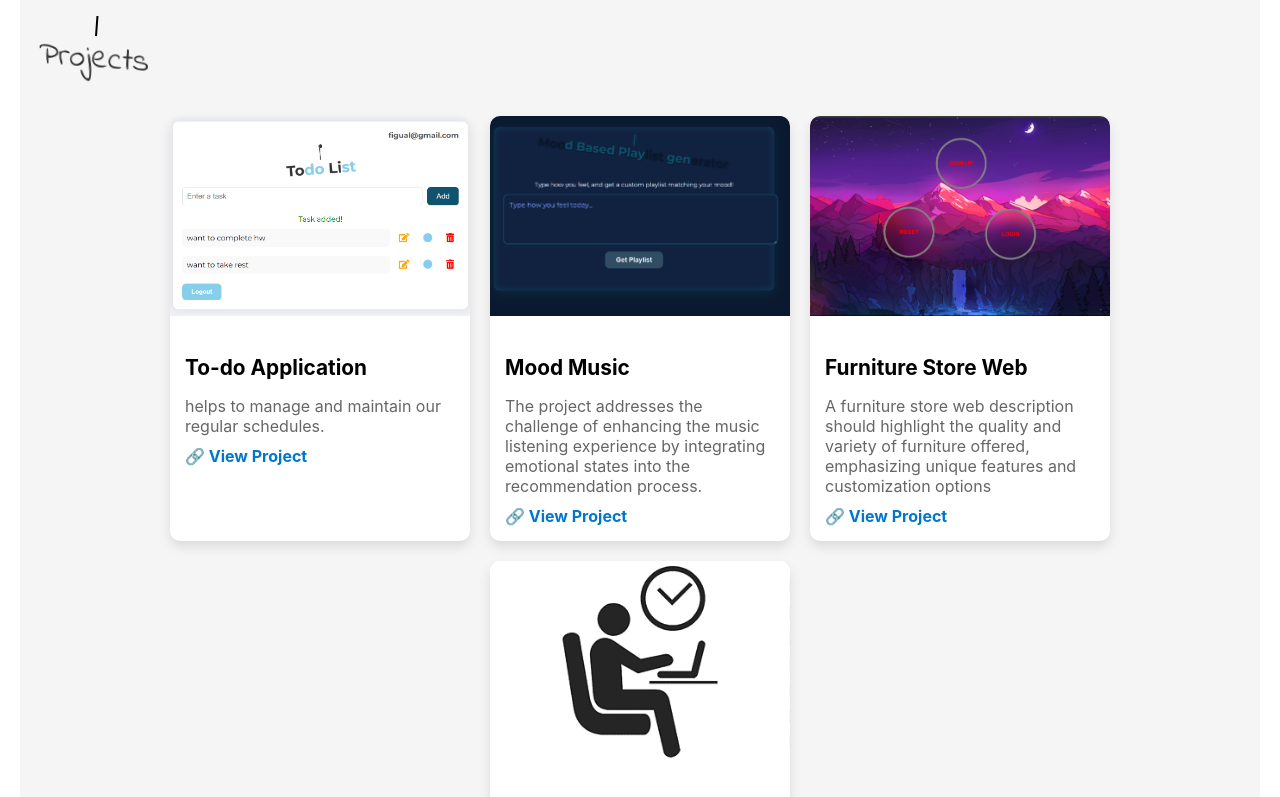
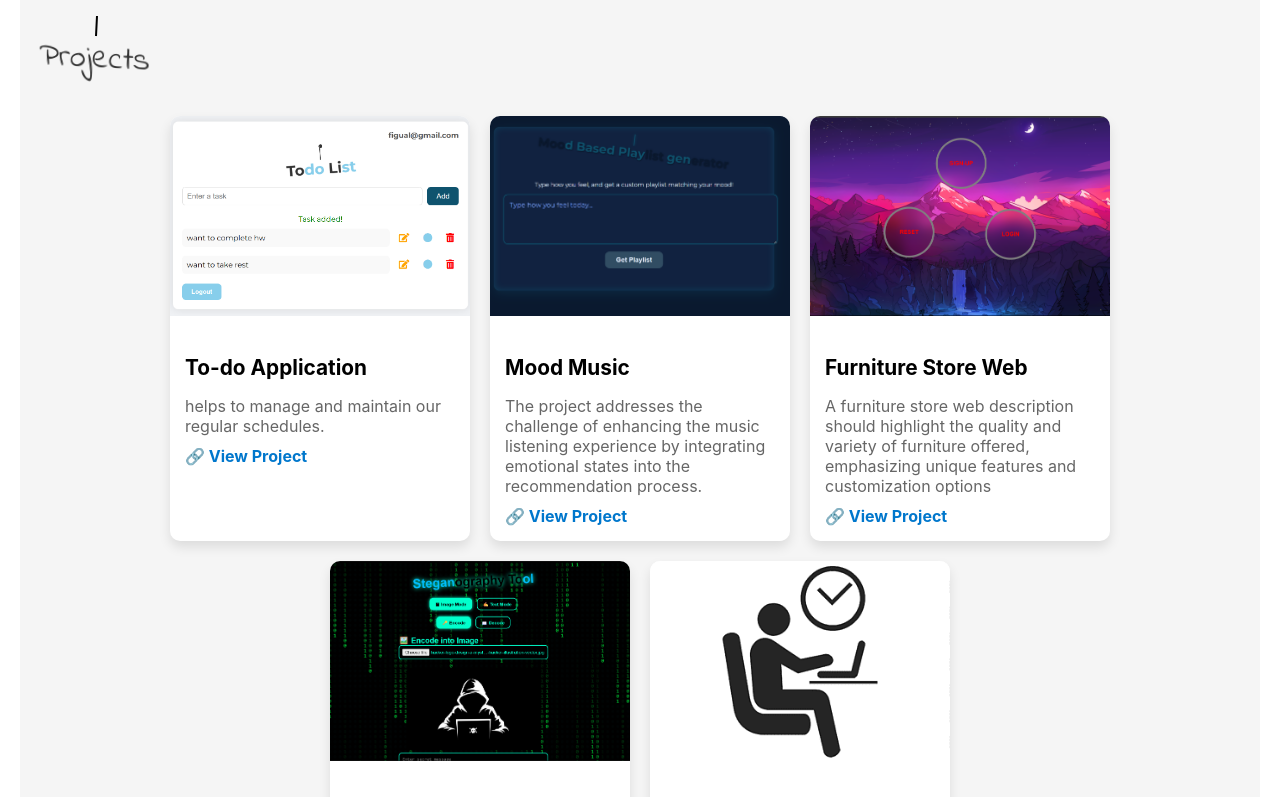
Before and after one commit to Subash-Duraisamy/Portfolio-subash, a React (Create React App) app: page / in a window 1280 px wide. Shown: the part 2000-2797 px from the top of the page. Built offline with nearby package versions, Linux system fonts and the light colour scheme.

Commit message:
added a project steg

```diff
--- a/src/Components/Pages/Projects.js
+++ b/src/Components/Pages/Projects.js
@@ -26,6 +26,14 @@ const projects = [
   ,
   {
     id: 4,
+    name: "Steganography Message",
+    description: "Steganography is the art of hiding secret messages inside ordinary files, such as images or text, so that the existence of the message is concealed. This tool allows users to encode and decode secret messages safely in both images and text using a secret key.",
+    image: "/steg.png",
+    link: "https://figual-steganography-tool.netlify.app/"
+  }
+  ,
+  {
+    id: 5,
     name: "Banking Application",
     description: "An Business networking banking application.",
     image: "/working.png",
```
Also changed, not shown: public/steg.png (added).
